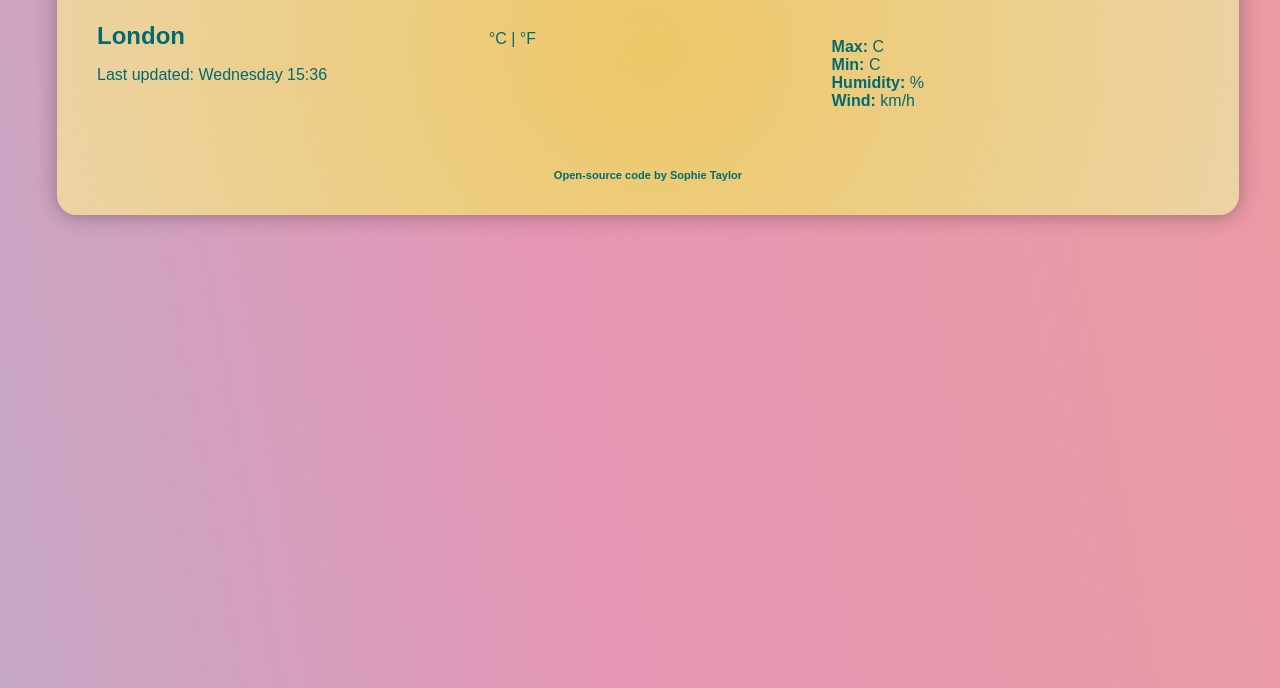
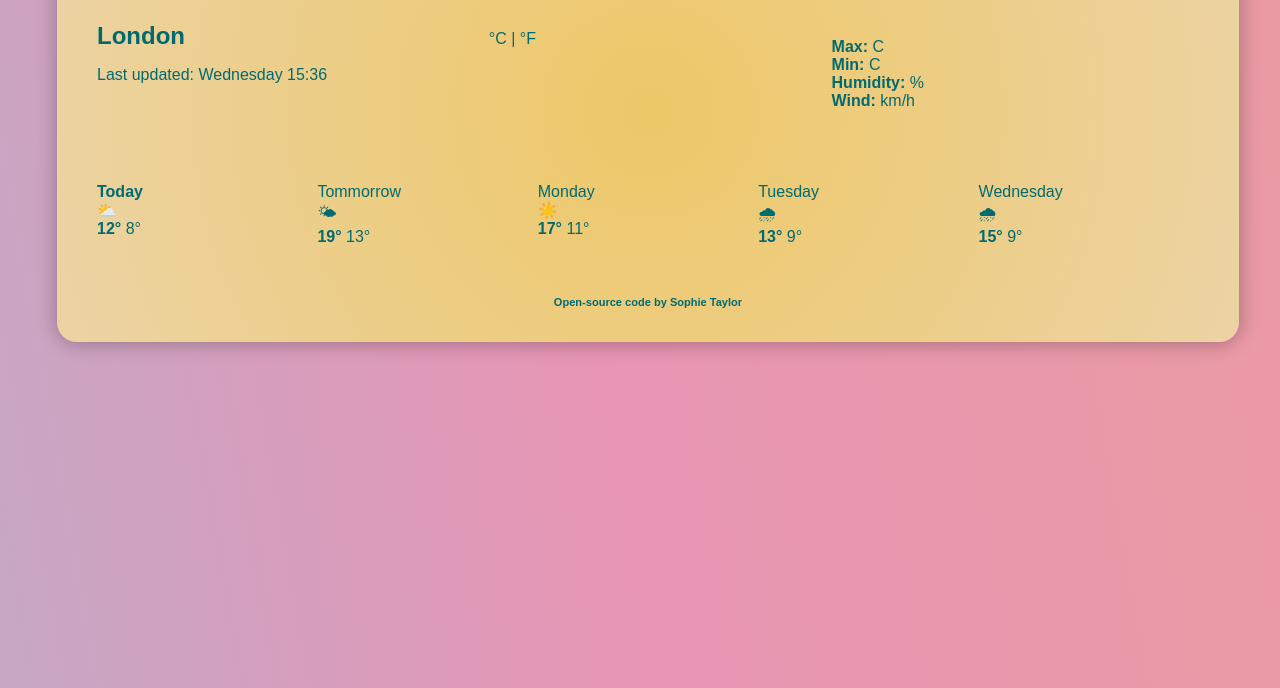
Before and after one commit to sophie-taylor47/weather-app, a plain HTML site: page index.html in a window 1280 px wide. Shown: the part 160-848 px from the top of the page. Drawn offline with nearby package versions, Linux system fonts and the light colour scheme; no server answers.

Commit message:
added HTML forecast section

```diff
--- a/index.html
+++ b/index.html
@@ -61,6 +61,65 @@
         </div>
       </div>
 
+      <section class="forecast" id="weather-forecast">
+            <div class="forecast-container">
+              <div class="row">
+
+                <div class="col-4">
+                  <div class="day today"><strong> Today </strong></div>
+
+                  <div class="weatherEmoji">⛅️</div>
+                  <div class="highlow">
+                    <span>
+                      <strong> <span id="today-highest"> 12</span>° </strong>
+                    </span>
+                    <span> <span id="today-lowest"> 8</span>°</span>
+                  </div>
+                </div>
+
+                <div class="col-4">
+                  <div class="day">Tommorrow</div>
+
+                  <div class="weatherEmoji">🌤</div>
+                  <div class="highlow">
+                    <strong> 19° </strong>
+                    13°
+                  </div>
+                </div>
+
+                <div class="col-4">
+                  <div class="day">Monday</div>
+
+                  <div class="weatherEmoji">☀️</div>
+                  <div class="highlow">
+                    <strong> 17° </strong>
+                    11°
+                  </div>
+                </div>
+
+                <div class="col-4">
+                  <div class="day">Tuesday</div>
+
+                  <div class="weatherEmoji">🌧</div>
+                  <div class="highlow">
+                    <strong> 13° </strong>
+                    9°
+                  </div>
+                </div>
+
+                <div class="col-4">
+                  <div class="day">Wednesday</div>
+
+                  <div class="weatherEmoji">🌧</div>
+                  <div class="highlow">
+                    <strong> 15° </strong>
+                    9°
+                  </div>
+                </div>
+              </div>
+            </div>
+          </section>
+
       <small>
         <h5>
           <a
--- a/src/style.css
+++ b/src/style.css
@@ -107,3 +107,19 @@ ul {
 .weather-temperature .active:hover {
   text-decoration: none;
 }
+
+.weather-description {
+  text-transform: capitalize;
+}
+
+.col-4 {
+  transition: all 200ms ease-in-out;
+  border-radius: 5px;
+  padding: 7px 0;
+  float: left;
+  width: 20%;
+}
+
+.col.predicted:hover {
+  background: rgba(247, 247, 244, 0.973);
+}
```
